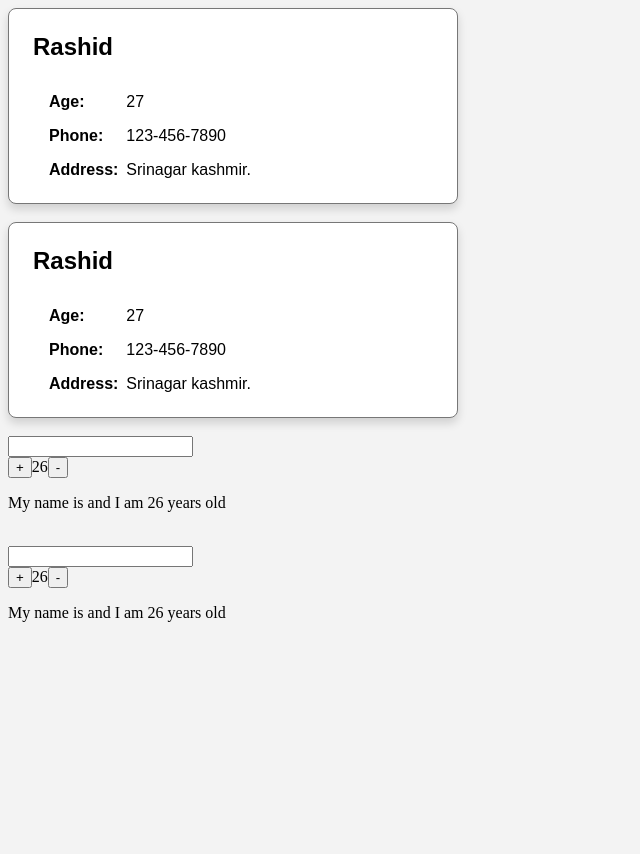
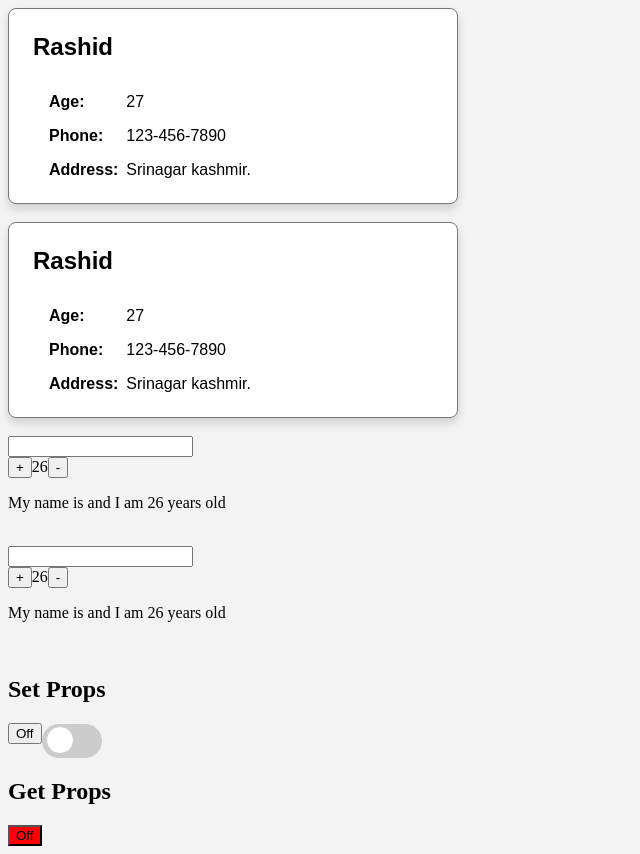
Before and after one commit to rashidyaqoob/upskill-reactjs, a React (Create React App) app: page / in a window 1280 px wide. Shown: the whole page, without its empty margins (0-640 px from the left). Before the commit the page ends 800 px from the top, so only its background shows below. Built offline with nearby package versions, Linux system fonts and the light colour scheme.

Commit message:
LDT-587: Setprops and getprops exercise

```diff
--- a/src/App.jsx
+++ b/src/App.jsx
@@ -4,6 +4,7 @@ import UserCard from "./components/UserCard";
 import { UserClassCard } from "./components/UserClassCard";
 import NameCounter from "./components/NameCounter";
 import { NameCounterClass } from "./components/NameCounterClass";
+import PropGetSet from "./components/PropGetSet";
 
 function App() {
   console.log(user);
@@ -31,6 +32,8 @@ function App() {
       <br />
 
       <NameCounterClass />
+      <br />
+      <PropGetSet />
     </div>
   );
 }
--- /dev/null
+++ b/src/components/PropGetSet.jsx
@@ -0,0 +1,22 @@
+import React from "react";
+import Switch from "./Switch"; // Ensure this is a valid import
+import { useToggle } from "./useToggle";
+
+const PropGetSet = () => {
+  const [isToggled, toggleProps] = useToggle();
+
+  return (
+    <div>
+      <h2>Set Props</h2>
+      <button {...toggleProps}>{isToggled ? "On" : "Off"}</button>
+      <Switch on={isToggled} />
+
+      <h2>Get Props</h2>
+      <button style={{ backgroundColor: isToggled ? "green" : "red" }}>
+        {isToggled ? "On" : "Off"}
+      </button>
+    </div>
+  );
+};
+
+export default PropGetSet;
--- /dev/null
+++ b/src/components/Switch.css
@@ -0,0 +1,45 @@
+.switch {
+  position: relative;
+  display: inline-block;
+  width: 60px;
+  height: 34px;
+}
+
+.switch-input {
+  opacity: 0;
+  width: 0;
+  height: 0;
+}
+
+.switch-label {
+  position: absolute;
+  cursor: pointer;
+  top: 0;
+  left: 0;
+  right: 0;
+  bottom: 0;
+  background-color: #ccc;
+  transition: 0.4s;
+  border-radius: 34px;
+}
+
+.switch-label::before {
+  position: absolute;
+  content: "";
+  height: 26px;
+  width: 26px;
+  left: 4px;
+  bottom: 4px;
+  background-color: white;
+  transition: 0.4s;
+  border-radius: 50%;
+  border: 1px solid #ccc;
+}
+
+.switch-input:checked + .switch-label {
+  background-color: #66cc99;
+}
+
+.switch-input:checked + .switch-label::before {
+  transform: translateX(26px);
+}
--- /dev/null
+++ b/src/components/Switch.jsx
@@ -0,0 +1,20 @@
+import React from "react";
+import "./Switch.css";
+
+const Switch = ({ on }) => {
+  return (
+    <>
+      <div className="switch">
+        <input
+          type="checkbox"
+          id="toggle"
+          className="switch-input"
+          checked={on}
+        />
+        <label htmlFor="toggle1" className="switch-label"></label>
+      </div>
+    </>
+  );
+};
+
+export default Switch;
--- /dev/null
+++ b/src/components/useToggle.js
@@ -0,0 +1,15 @@
+import { useState } from "react";
+
+// Hook with prop collection
+export function useToggle(initialState = false) {
+  const [isToggled, setIsToggled] = useState(initialState);
+
+  const toggle = () => setIsToggled((prev) => !prev);
+  const toggleProps = {
+    onClick: toggle,
+    "aria-pressed": isToggled,
+    role: "button",
+  };
+
+  return [isToggled, toggleProps];
+}
```
